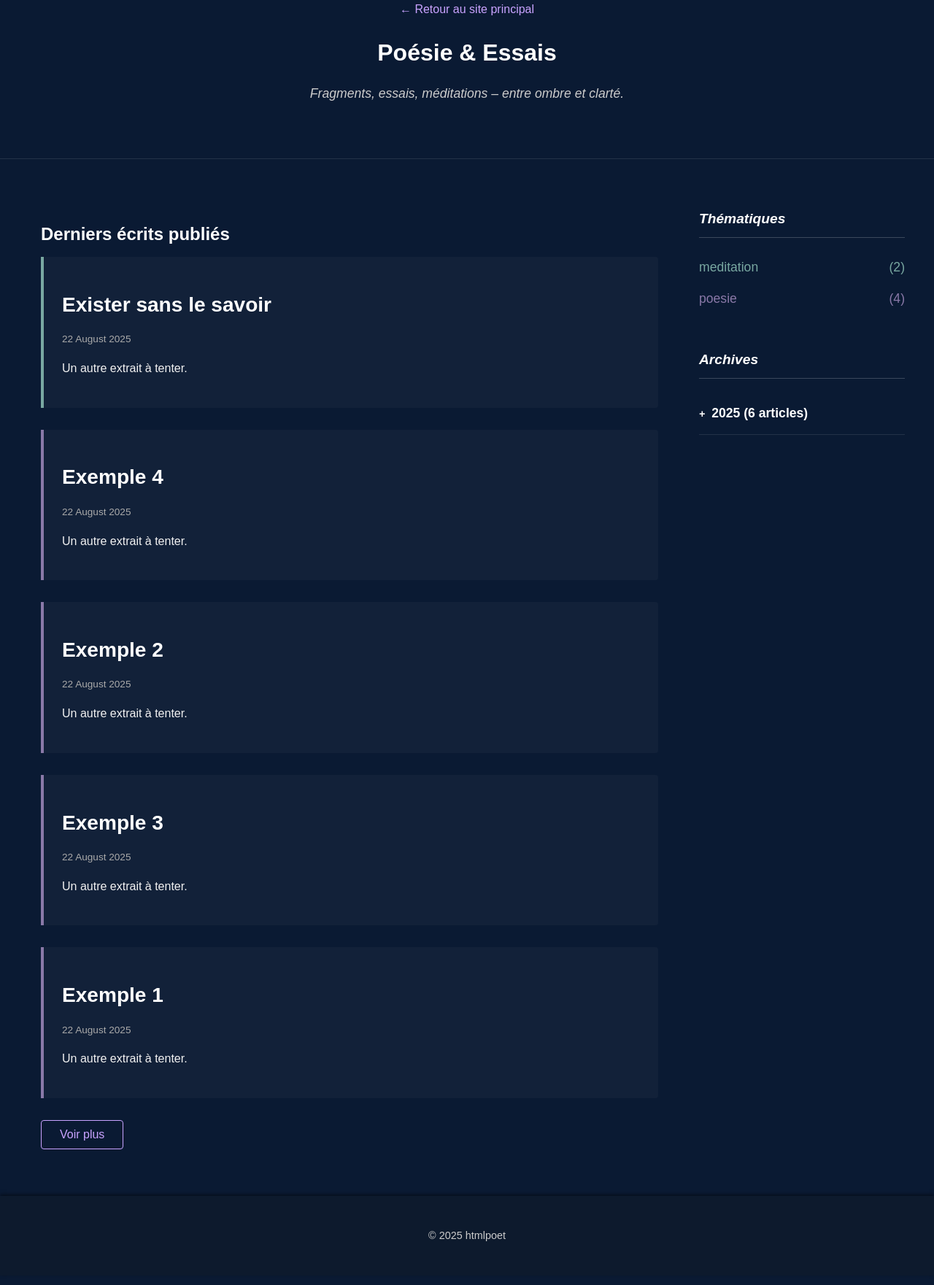
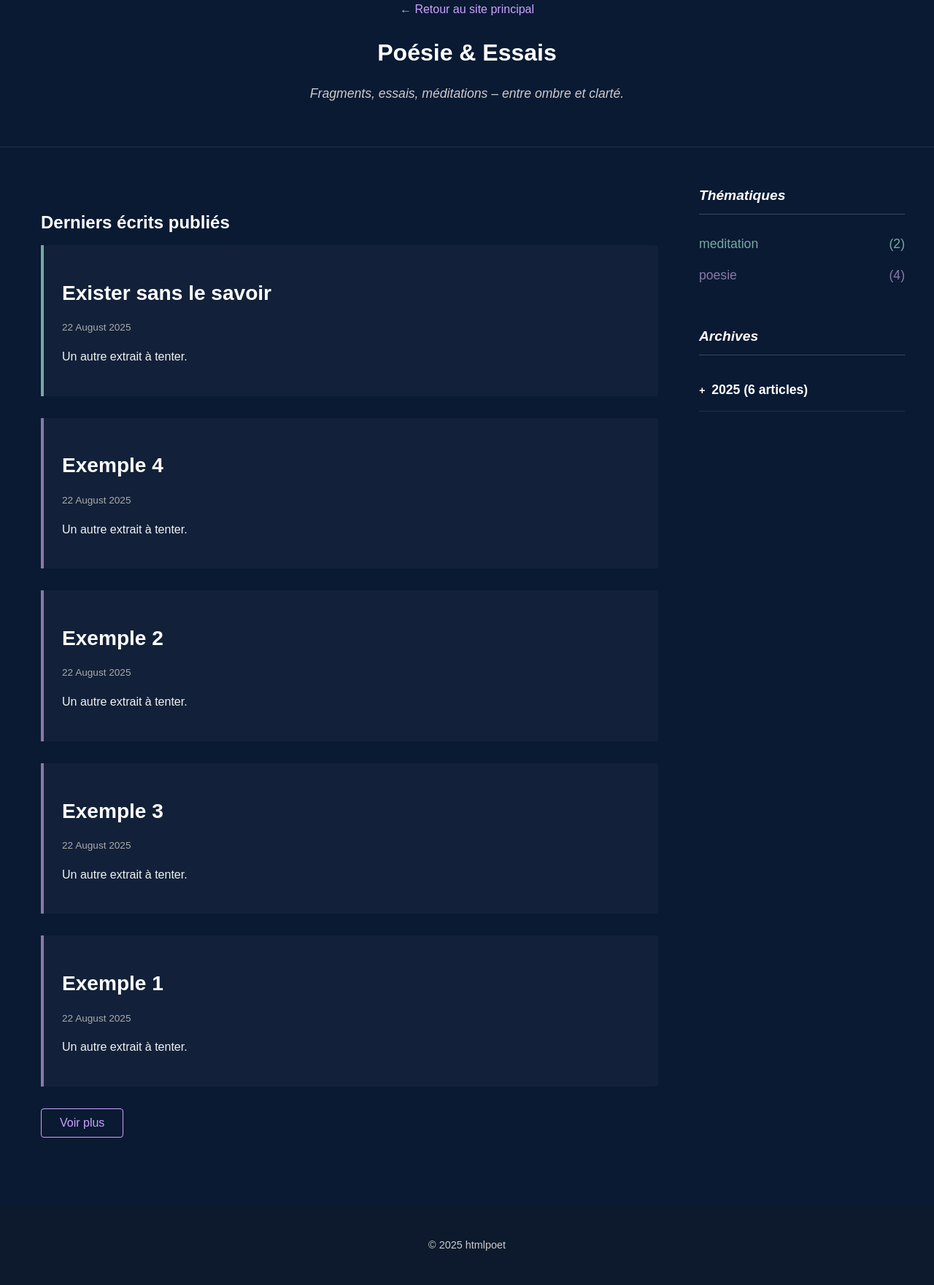
Before and after one commit to htmlpoet/htmlpoet.github.io, a Jekyll site: the page built from poetry/index.md, in a window 1280 px wide. Shown: the whole page at 73% size. Built offline with Jekyll 4.4.1, drawn with Linux system fonts in a browser that asks for light colours.

Commit message:
full css default

```diff
--- a/css/style.css
+++ b/css/style.css
@@ -18,10 +18,6 @@
   margin-bottom: 0.5em;
 }
 
-p {
-  margin-bottom: 1em;
-}
-
 a {
   color: #c9a3ff;
   text-decoration: none;
@@ -29,14 +25,7 @@
 }
 
 a:hover {
-  color: #b86b77;
-}
-
-img {
-  max-width: 100%;
-  height: auto;
-  display: block;
-  margin: 0 auto;
+  color: #ffb6c1;
 }
 
 /* --- HEADER PRINCIPAL & NAVIGATION --- */
@@ -45,6 +34,7 @@
   justify-content: space-between;
   align-items: center;
   padding: 1.5em 2em;
+  border-bottom: 1px solid rgba(255, 255, 255, 0.1);
 }
 
 .site-title {
@@ -71,46 +61,53 @@
   font-weight: bold;
 }
 
-nav#main-nav a:hover {
-  color: #ffb6c1;
-}
-
 /* --- FOOTER --- */
 footer {
   text-align: center;
   padding: 2em 1em;
+  margin-top: 2em;
   font-size: 0.9em;
   background: #0d1a2d;
-  box-shadow: 0 -2px 5px rgba(0,0,0,0.5);
   color: #cccccc;
 }
 
-/* --- ARTICLES (.post) --- */
-.post {
-  background: rgba(255, 255, 255, 0.03);
-  border-left-width: 3px;
-  border-left-style: solid;
-  border-left-color: #6c757d;
-  margin: 2em auto;
-  padding: 1.5em;
-  max-width: 750px;
-  box-shadow: 0 4px 12px rgba(0,0,0,0.3);
-  border-radius: 4px;
+/* --- SECTION BLOG --- */
+.blog-header {
+  text-align: center;
+  padding-bottom: 2em;
+  border-bottom: 1px solid rgba(255, 255, 255, 0.1);
 }
 
-.post-meta {
-  font-size: 0.85rem;
-  color: #aaa;
-  margin-bottom: 1em;
+.tagline {
+  font-size: 1.1rem;
+  font-style: italic;
+  color: #ccc;
+  margin: 0.5em auto 1.5em auto;
+  max-width: 600px;
 }
 
-/* --- LISTE D'ARTICLES (.post-list) --- */
-.post-list {
-  list-style: none;
-  padding: 0;
-  margin: 0;
+.blog-container {
+  display: flex;
+  max-width: 1200px;
+  margin: 0 auto;
+  padding: 2em 1em;
+  gap: 40px;
 }
 
+.blog-main { flex: 3; }
+.blog-sidebar { flex: 1; }
+
+.sidebar-widget { margin-bottom: 3em; }
+.widget-title {
+  font-size: 1.2em;
+  margin-bottom: 1em;
+  padding-bottom: 0.5em;
+  border-bottom: 1px solid rgba(255, 255, 255, 0.2);
+  font-style: italic;
+}
+
+/* --- LISTE D'ARTICLES & TAGS --- */
+.post-list { list-style: none; padding: 0; margin: 0; }
 .post-list li {
   position: relative;
   background-color: rgba(255, 255, 255, 0.03);
@@ -122,138 +119,36 @@
   border-radius: 0 4px 4px 0;
   transition: background-color 0.3s ease, border-left-color 0.3s ease;
 }
+.post-list li:hover { background-color: rgba(255, 255, 255, 0.06); border-left-color: #ffb6c1; }
+.post-list h3 a { text-decoration: none; color: #ffffff; font-size: 1.5em; }
+.post-list h3 a::after { content: ''; position: absolute; top: 0; left: 0; width: 100%; height: 100%; }
+.post-meta { font-size: 0.85rem; color: #aaa; margin-bottom: 1em; }
 
-.post-list li:hover {
-  background-color: rgba(255, 255, 255, 0.06);
-  border-left-color: #ffb6c1;
-}
-
-.post-list h3 a {
-  text-decoration: none;
-  color: #ffffff;
-  font-size: 1.5em;
-}
-
-.post-list h3 a::after {
-  content: '';
-  position: absolute;
-  top: 0;
-  left: 0;
-  width: 100%;
-  height: 100%;
-}
-
-/* --- STRUCTURE ET HEADER DU BLOG --- */
-.blog-header {
-  text-align: center;
-  padding-bottom: 3em;
-  border-bottom: 1px solid rgba(255, 255, 255, 0.1);
-}
-
-.tagline {
-  font-size: 1.1rem;
-  font-style: italic;
-  color: #ccc;
-  margin: 0.5em 0 1.5em 0;
-  max-width: 600px;
-  margin-left: auto;
-  margin-right: auto;
-}
-
-.blog-container {
-  display: flex;
-  max-width: 1200px;
-  margin: 0 auto;
-  padding: 2em 1em;
-  gap: 40px;
-}
-
-.blog-main { flex: 3; }
-.blog-sidebar { flex: 1; padding-top: 1em; }
-
-/* --- SIDEBAR --- */
-.sidebar-widget {
-  margin-bottom: 3em;
-}
-
-.widget-title {
-  font-size: 1.2em;
-  color: #ffffff;
-  margin-bottom: 1em;
-  padding-bottom: 0.5em;
-  border-bottom: 1px solid rgba(255, 255, 255, 0.2);
-  font-style: italic;
-}
-
-.tag-list, .archive-list {
-  list-style: none;
-  padding: 0;
-}
-
-.tag-list li a {
-  font-size: 1.1em;
-  display: flex;
-  justify-content: space-between;
-  padding: 0.4em 0;
-  transition: color 0.3s ease, letter-spacing 0.3s ease;
-}
-
-.tag-list li a:hover {
-  color: #ffb6c1;
-  letter-spacing: 1px;
-}
-
-.archive-group {
-  margin-bottom: 0.5em;
-  border-bottom: 1px solid rgba(255, 255, 255, 0.1);
-}
-
-.archive-group[open] { padding-bottom: 1em; }
-
-.archive-group summary {
-  cursor: pointer;
-  padding: 0.8em 0;
-  font-size: 1.1em;
-  font-weight: bold;
-  color: #fff;
-  list-style: none;
-}
-
-.archive-group summary::-webkit-details-marker { display: none; }
-
-.archive-group summary::before {
-  content: '+ ';
-  font-family: monospace;
-}
-
-.archive-group[open] summary::before { content: '− '; }
-
-.archive-list-item a {
-  text-decoration: none;
-  color: #f2f2f2;
-}
-
-.archive-list-item .archive-date {
-  font-size: 0.9em;
-  color: #888;
-  font-style: italic;
-  margin-left: 10px;
-}
-
-/* --- COULEURS PAR TAG --- */
+/* Couleurs des bordures par tag */
 .post-list li.tag-poesie, .post.tag-poesie { border-left-color: #8a79a8; }
 .post-list li.tag-essai, .post.tag-essai { border-left-color: #a89a79; }
 .post-list li.tag-meditation, .post.tag-meditation { border-left-color: #79a8a1; }
 .post-list li.tag-fragment, .post.tag-fragment { border-left-color: #798aa8; }
 
+/* Couleurs des tags dans la sidebar */
+.tag-list { list-style: none; padding: 0; }
+.tag-list a { font-size: 1.1em; display: flex; justify-content: space-between; padding: 0.4em 0; }
 .tag-list a.tag-poesie { color: #8a79a8; }
 .tag-list a.tag-essai { color: #a89a79; }
 .tag-list a.tag-meditation { color: #79a8a1; }
 .tag-list a.tag-fragment { color: #798aa8; }
 
+/* --- ARCHIVES --- */
+.archive-group { margin-bottom: 0.5em; border-bottom: 1px solid rgba(255, 255, 255, 0.1); }
+.archive-group[open] { padding-bottom: 1em; }
+.archive-group summary { cursor: pointer; padding: 0.8em 0; font-size: 1.1em; font-weight: bold; color: #fff; list-style: none; }
+.archive-group summary::-webkit-details-marker { display: none; }
+.archive-group summary::before { content: '+ '; font-family: monospace; }
+.archive-group[open] summary::before { content: '− '; }
+.archive-list-item .archive-date { font-size: 0.9em; color: #888; margin-left: 10px; }
+
 /* --- PAGINATION "VOIR PLUS" --- */
 .post-list li:nth-child(n+6) { display: none; }
-
 #loadMore {
   font-family: inherit;
   font-size: 1em;
@@ -264,92 +159,39 @@
   padding: 10px 25px;
   cursor: pointer;
   transition: all 0.3s ease;
-  -webkit-appearance: none;
   appearance: none;
 }
-
-#loadMore:hover {
-  background-color: #c9a3ff;
-  color: #0a1a33;
-}
-
+#loadMore:hover { background-color: #c9a3ff; color: #0a1a33; }
 #loadMore.hidden { display: none; }
 
 /* --- MENU MOBILE & RESPONSIVE --- */
-.mobile-menu-toggle {
-  display: none;
-  background: none;
-  border: none;
-  cursor: pointer;
-  padding: 0;
-  z-index: 1000;
+.mobile-menu-toggle { display: none; background: none; border: none; cursor: pointer; z-index: 1000; }
+.mobile-menu-toggle span { display: block; width: 25px; height: 2px; background-color: #fff; margin: 5px 0; transition: all 0.3s ease-in-out; }
+
+/* Styles pour écrans de taille tablette et plus petits */
+@media (max-width: 992px) {
+  .blog-container { flex-direction: column; }
+  .blog-main, .blog-sidebar { flex: 1 1 100%; }
+  .blog-sidebar { margin-top: 4em; padding-top: 2em; border-top: 1px solid rgba(255, 255, 255, 0.2); }
 }
 
-.mobile-menu-toggle span {
-  display: block;
-  width: 25px;
-  height: 2px;
-  background-color: #fff;
-  margin: 5px 0;
-  transition: all 0.3s ease-in-out;
-}
-
-@media (max-width: 992px) {
-  .blog-container {
-    flex-direction: column;
-  }
-  .blog-main, .blog-sidebar {
-    flex: 1 1 100%;
-  }
-  .blog-sidebar {
-    margin-top: 4em;
-    padding-top: 2em;
-    border-top: 1px solid rgba(255, 255, 255, 0.2);
-  }
-}
-
+/* Styles pour écrans de taille téléphone */
 @media (max-width: 768px) {
-  .mobile-menu-toggle {
-    display: block;
-  }
+  .mobile-menu-toggle { display: block; }
   nav#main-nav {
-    position: fixed;
-    top: 0;
-    left: 0;
-    width: 100%;
-    height: 100%;
+    position: fixed; top: 0; left: 0; width: 100%; height: 100%;
     background-color: rgba(10, 26, 51, 0.95);
     backdrop-filter: blur(10px);
-    display: flex;
-    justify-content: center;
-    align-items: center;
-    opacity: 0;
-    visibility: hidden;
+    display: flex; justify-content: center; align-items: center;
+    opacity: 0; visibility: hidden;
     transform: translateY(-20px);
     transition: opacity 0.4s ease, visibility 0.4s ease, transform 0.4s ease;
   }
-  nav#main-nav.is-open {
-    opacity: 1;
-    visibility: visible;
-    transform: translateY(0);
-  }
-  nav#main-nav ul {
-    flex-direction: column;
-    text-align: center;
-  }
-  nav#main-nav li {
-    margin: 20px 0;
-  }
-  nav#main-nav a {
-    font-size: 2em;
-  }
-  .mobile-menu-toggle.is-active span:nth-child(1) {
-    transform: rotate(45deg) translate(5px, 5px);
-  }
-  .mobile-menu-toggle.is-active span:nth-child(2) {
-    opacity: 0;
-  }
-  .mobile-menu-toggle.is-active span:nth-child(3) {
-    transform: rotate(-45deg) translate(7px, -7px);
-  }
+  nav#main-nav.is-open { opacity: 1; visibility: visible; transform: translateY(0); }
+  nav#main-nav ul { flex-direction: column; text-align: center; }
+  nav#main-nav li { margin: 20px 0; }
+  nav#main-nav a { font-size: 2em; }
+  .mobile-menu-toggle.is-active span:nth-child(1) { transform: rotate(45deg) translate(5px, 5px); }
+  .mobile-menu-toggle.is-active span:nth-child(2) { opacity: 0; }
+  .mobile-menu-toggle.is-active span:nth-child(3) { transform: rotate(-45deg) translate(7px, -7px); }
 }
```
Also changed, not shown: _layouts/default.html (+6 -4 lines).
